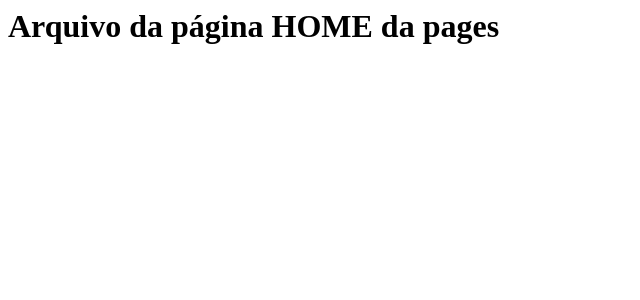
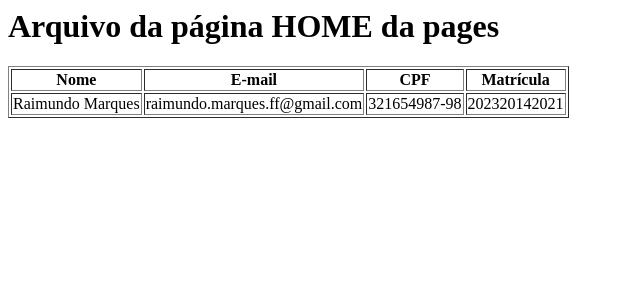
Before and after one commit to RaimundoMarques/Project-PHP-MVC, a PHP site: page / in a window 1280 px wide. Shown: the top 300 px of the page, without its empty margins (0-640 px from the left). Run offline with PHP 8.4, Linux system fonts and the light colour scheme.

Commit message:
Renderização de variáveis da view para home

```diff
--- a/app/Controller/Pages/Home.php
+++ b/app/Controller/Pages/Home.php
@@ -17,6 +17,11 @@ class Home
 
     public static function getHome()
     {
-        return View::render('pages/home');
+        return View::render('pages/home', [
+            'name'      => 'Raimundo Marques',
+            'email'     => 'raimundo.marques.ff@gmail.com',
+            'cpf'       => '321654987-98',
+            'matricula' => 202320142021
+        ]);
     }
 }
--- a/app/Utils/View.php
+++ b/app/Utils/View.php
@@ -20,22 +20,36 @@ class View
 
         return file_exists($file) ? file_get_contents($file) : '';
     }
-
-
     /**
      * Método responsável por retornar o conteúdo renderizado de uma view
      *
      * @param string $view
+     * @param array $vars (string/numeric)
      * @return string
      */
 
-    public static function render($view)
+    public static function render($view, $vars = [])
     {
-
         // Conteúdo da VIEW
         $contentView = self::getContentView($view);
 
+        // Chaves dos arrays
+        $keys = array_keys($vars);
+        $keys = array_map(function ($item) {
+
+            return '{{' . $item . '}}';
+        }, $keys);
+
+
+
+        //$value = array_values($vars);
+
+        // echo "<pre>";
+        // print_r($keys);
+        // echo "</pre>";
+        // exit;
+
         // Retorna o conteúdo rederizado
-        return $contentView;
+        return str_replace($keys, array_values($vars), $contentView);
     }
 }
--- a/resources/view/pages/home.html
+++ b/resources/view/pages/home.html
@@ -1 +1,17 @@
 <h1>Arquivo da página HOME da pages</h1>
+
+<table border="1">
+    <tr>
+        <th>Nome</th>
+        <th>E-mail</th>
+        <th>CPF</th>
+        <th>Matrícula</th>
+    </tr>
+
+    <tr>
+        <td>{{name}}</td>
+        <td>{{email}}</td>
+        <td>{{cpf}}</td>
+        <td>{{matricula}}</td>
+    </tr>
+</table>
```
